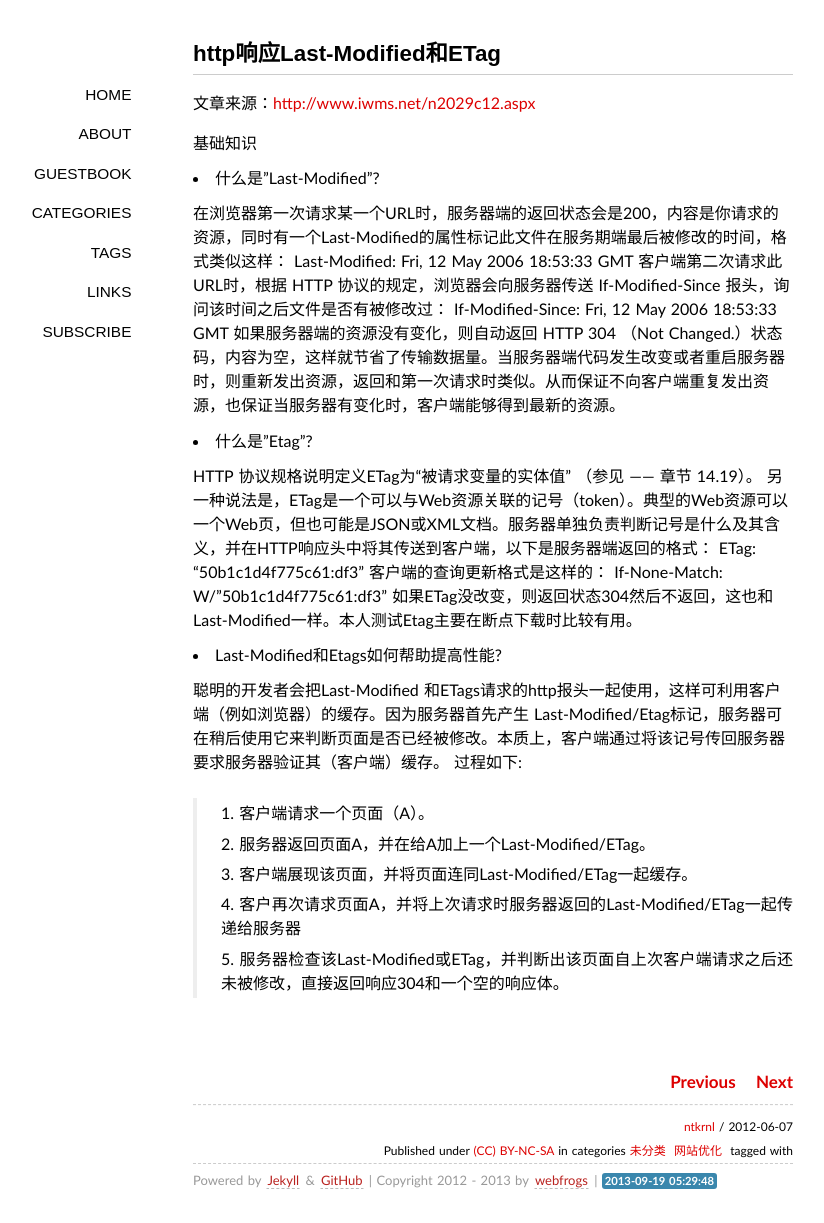
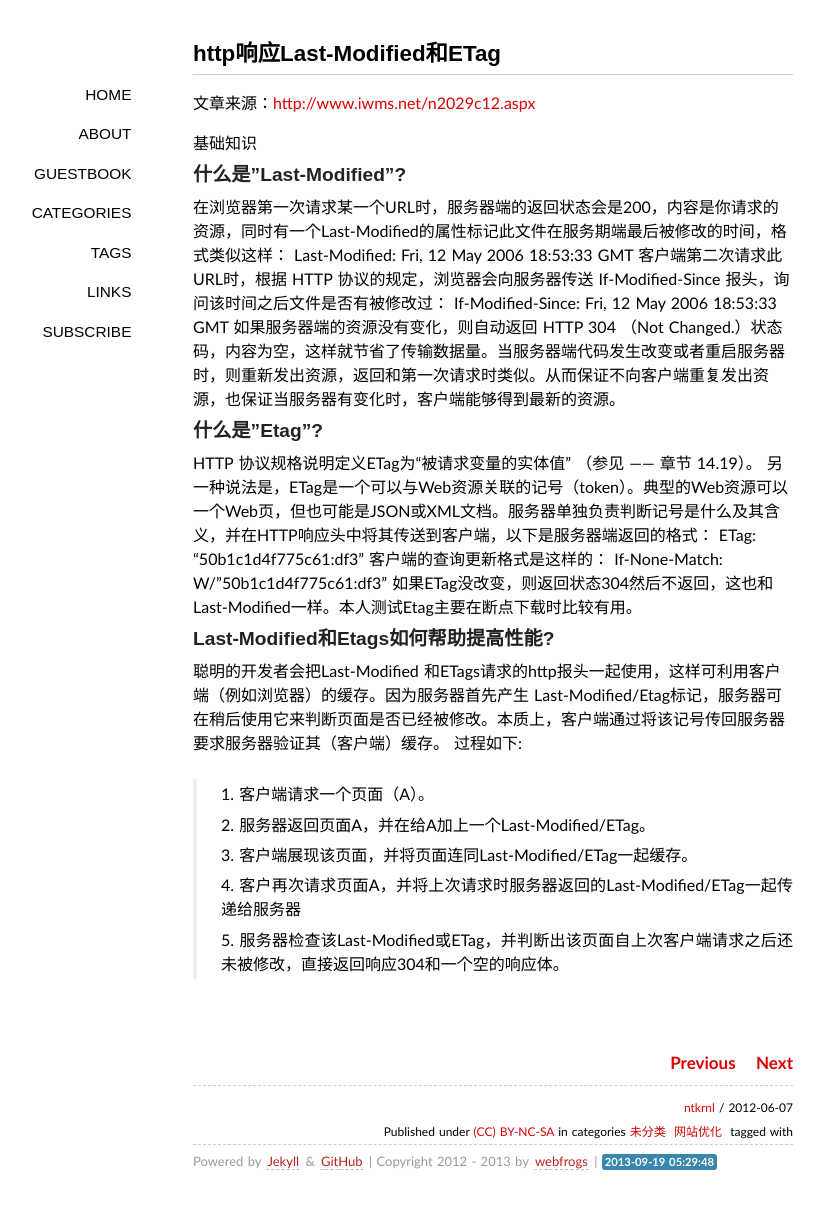
Before and after one commit to ntkrnl/ntkrnl.github.io, a Jekyll site: the page built from _posts/2012-06-07-http-response-last-modified-and-etag.markdown, in a window 1280 px wide. Shown: the whole page, without its empty margins (147-971 px from the left). Built offline with Jekyll 4.4.1, drawn with Linux system fonts in a browser that asks for light colours; some web fonts are replaced; Markdown is read by kramdown in place of the engine named in the settings; comment, search, counter and statistics services are not loaded.

```diff
--- a/_posts/2012-06-07-http-response-last-modified-and-etag.markdown
+++ b/_posts/2012-06-07-http-response-last-modified-and-etag.markdown
@@ -18,7 +18,7 @@ categories:
 
 
 
-- 什么是”Last-Modified”?
+###什么是”Last-Modified”?
 
 在浏览器第一次请求某一个URL时，服务器端的返回状态会是200，内容是你请求的资源，同时有一个Last-Modified的属性标记此文件在服务期端最后被修改的时间，格式类似这样：
 Last-Modified: Fri, 12 May 2006 18:53:33 GMT
@@ -27,7 +27,7 @@ If-Modified-Since: Fri, 12 May 2006 18:53:33 GMT
 如果服务器端的资源没有变化，则自动返回 HTTP 304 （Not Changed.）状态码，内容为空，这样就节省了传输数据量。当服务器端代码发生改变或者重启服务器时，则重新发出资源，返回和第一次请求时类似。从而保证不向客户端重复发出资源，也保证当服务器有变化时，客户端能够得到最新的资源。
 
 
-- 什么是”Etag”?
+###什么是”Etag”?
 
 HTTP 协议规格说明定义ETag为“被请求变量的实体值” （参见 —— 章节 14.19）。 另一种说法是，ETag是一个可以与Web资源关联的记号（token）。典型的Web资源可以一个Web页，但也可能是JSON或XML文档。服务器单独负责判断记号是什么及其含义，并在HTTP响应头中将其传送到客户端，以下是服务器端返回的格式：
 ETag: "50b1c1d4f775c61:df3"
@@ -35,7 +35,7 @@ ETag: "50b1c1d4f775c61:df3"
 If-None-Match: W/"50b1c1d4f775c61:df3"
 如果ETag没改变，则返回状态304然后不返回，这也和Last-Modified一样。本人测试Etag主要在断点下载时比较有用。
 
-- Last-Modified和Etags如何帮助提高性能?
+###Last-Modified和Etags如何帮助提高性能?
 
 聪明的开发者会把Last-Modified 和ETags请求的http报头一起使用，这样可利用客户端（例如浏览器）的缓存。因为服务器首先产生 Last-Modified/Etag标记，服务器可在稍后使用它来判断页面是否已经被修改。本质上，客户端通过将该记号传回服务器要求服务器验证其（客户端）缓存。
 过程如下:
```
